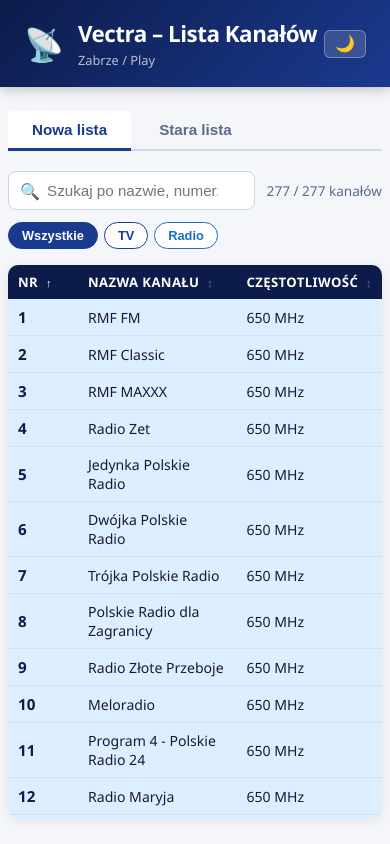
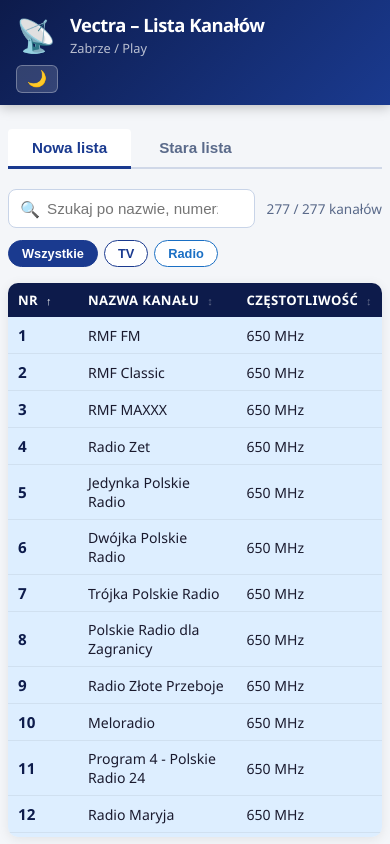
Before and after one commit to wronaariel-cpu/vectra-channels, a React (Vite) app: page / in a window 390 px wide. Built offline with nearby package versions, Linux system fonts and the light colour scheme; no server answers.

Commit message:
fix: dwuliniowy header na mobilnym

```diff
--- a/src/index.css
+++ b/src/index.css
@@ -283,4 +283,9 @@
   .app-main { padding: 0 8px; }
   .channel-table th, .channel-table td { padding: 8px 10px; }
   .cat-detail { display: none; }
+
+  .app-header { padding: 12px 16px; }
+  .header-inner { flex-direction: column; align-items: flex-start; gap: 8px; }
+  .header-title h1 { font-size: 1.15rem; }
+  .header-actions { width: 100%; flex-wrap: wrap; gap: 8px; }
 }
```
